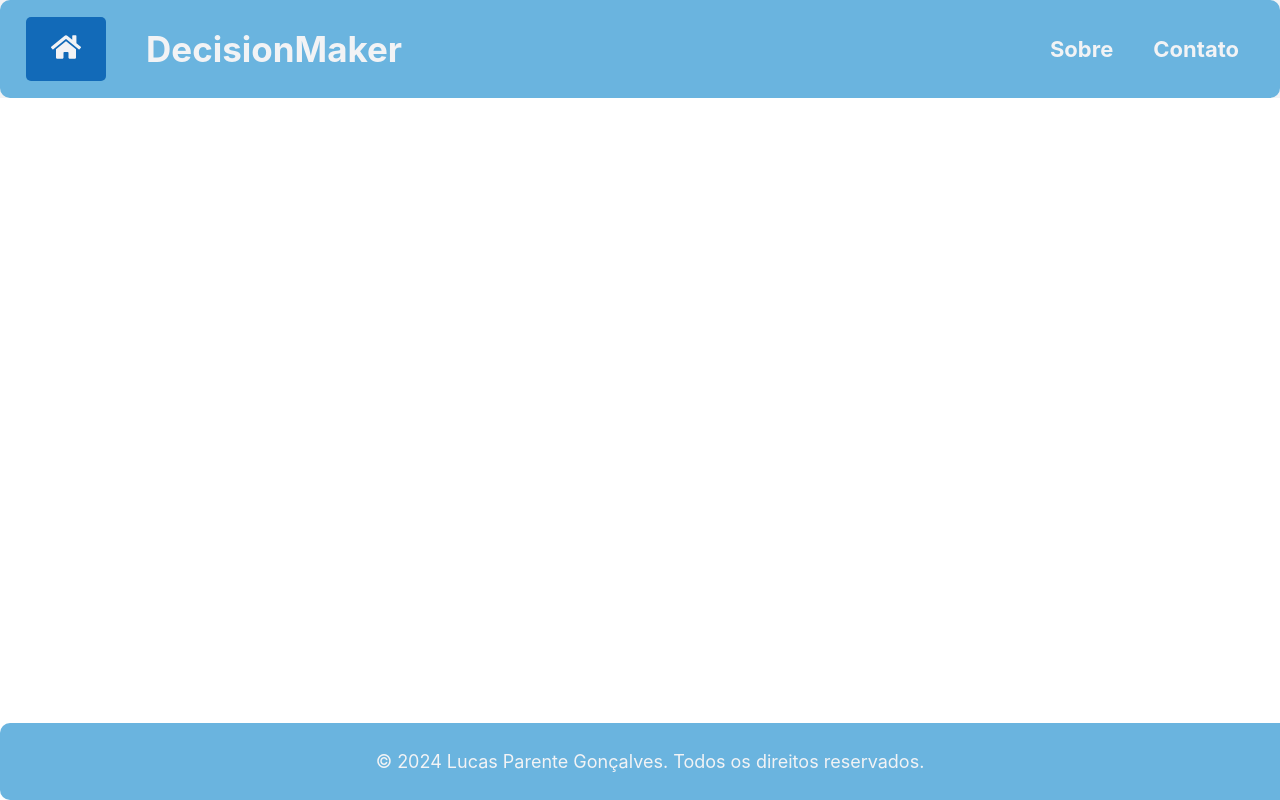
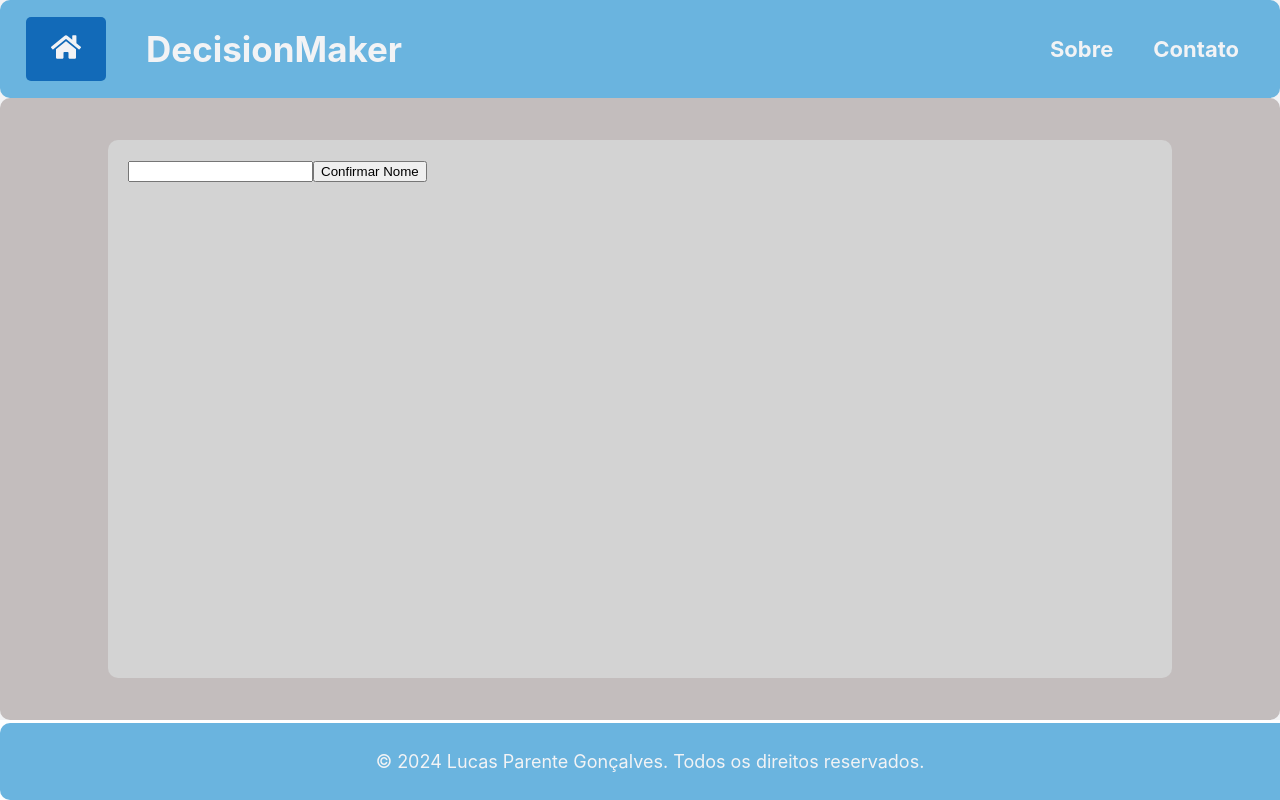
Before and after one commit to lucasparente1808/calc-ahp, a React (Create React App) app: page /AhpClassico in a window 1280 px wide. Built offline with nearby package versions, Linux system fonts and the light colour scheme.

Commit message:
feat:BoxName

```diff
--- /dev/null
+++ b/src/components/BoxAhp/box-ahp.css
@@ -0,0 +1,17 @@
+.box-ahp {
+    background-color: rgb(195, 189, 189);
+    width: 100%;
+    height: calc(100vh - 5rem - 6.125rem);
+    border-radius: 0.625rem;
+    display: flex;
+    justify-content: center;
+    align-items: center;
+}
+
+.container-ahp {
+    background-color: lightgrey;
+    width: 80%;
+    height: 80%;
+    padding: 1.25rem;
+    border-radius: 0.625rem;
+}
--- /dev/null
+++ b/src/components/BoxAhp/index.js
@@ -0,0 +1,15 @@
+import React, { useState } from 'react';
+import './box-ahp.css';
+import BoxName from '../BoxName/index';
+
+const BoxAhp = () => {
+    return (
+        <div className='box-ahp'>
+            <div className='container-ahp' >
+                <BoxName/>
+            </div>
+        </div>
+    );
+};
+
+export default BoxAhp;
--- a/src/components/BoxHome/box-home.css
+++ b/src/components/BoxHome/box-home.css
@@ -1,8 +1,8 @@
 .box-home {
     background-color: rgb(195, 189, 189);
     width: 100%;
-    height: calc(100vh - 80px - 98px);
-    border-radius: 10px;
+    height: calc(100vh - 5rem - 6.125rem);
+    border-radius: 0.625rem;
     display: flex;
     justify-content: center;
     align-items: center;
@@ -12,14 +12,14 @@
     background-color: lightgrey;
     width: 80%;
     height: 80%;
-    padding: 20px;
-    border-radius: 10px;
+    padding: 1.25rem;
+    border-radius: 0.625rem;
 }
 
 .texto-home {
     display: flex;
     justify-content: center;
-    font-size: 18px;
+    font-size: 1.375rem;
     font-weight: bold;
 }
 
@@ -32,17 +32,25 @@
 
 .metodos-ahp a button {
     border-radius: 50%;
-    height: 7rem;
-    width: 10rem;
-    font-size: 18px;
+    height: 10rem;
+    width: 15rem;
+    font-size: 1.375rem;
     font-weight: bold;
     background-color: #126ab8;
     color: #f2f3f5;
     border: none;
-    margin-right: 10px;
-    margin-left: 10px;
+    margin-right: 2.5rem;
+    margin-left: 2.5rem;
     cursor: pointer;
     transition: background-color 0.3s ease;
+}
+
+.metodos-ahp a button:disabled {
+    background-color: darkgrey;
+}
+
+a.disabled {
+    pointer-events: none;
 }
 
 .metodos-ahp button:hover {
--- a/src/components/BoxHome/index.js
+++ b/src/components/BoxHome/index.js
@@ -8,10 +8,18 @@ const BoxHome = () => {
                 <span className='texto-home' >Métodos de Apoio a Decisão</span>
                 <div className='metodos-ahp'>
                     <a href='/AhpClassico'>
-                        <button> AHP Clássico </button>   {/* Crie novos butões com os novos metodos AHP*/}
+                        <button> AHP Clássico </button>
+                    </a>
+                    <a className='disabled' href='/AhpEmGrupo'>
+                        <button disabled> AHP Em Grupo </button>
+                    </a>
+                    <a className='disabled' href='/AhpFuzzy'>
+                        <button disabled> AHP Fuzzy </button>
+                    </a>
+                    <a className='disabled' href='/AhpRating'>
+                        <button disabled> AHP Rantings </button>
                     </a>
                 </div>
-
             </div>
         </div>
     );
--- /dev/null
+++ b/src/components/BoxName/index.js
@@ -0,0 +1,31 @@
+import React, { useState } from 'react';
+import './box-name.css';
+
+const BoxName = () => {
+    const [nomeAnalise, setNomeAnalise] = useState('');
+    const [inputTemp, setInputTemp] = useState(''); // estado temporário para o input
+
+    const confirmarNome = () => {
+        setNomeAnalise(inputTemp); // atualiza nomeAnalise com o valor de inputTemp quando o botão é clicado
+    };
+
+    return (
+        <>
+        {nomeAnalise && <h2>{nomeAnalise}</h2>}
+        {nomeAnalise ? (
+            <button>Próximo</button>
+        ) : (
+            <div className='input-text'>
+                <input
+                    type="text"
+                    value={inputTemp}
+                    onChange={(e) => setInputTemp(e.target.value)} // atualiza inputTemp quando o input muda
+                />
+                <button onClick={confirmarNome}>Confirmar Nome</button>
+            </div>
+        )}
+        </>
+    );
+};
+
+export default BoxName;
--- a/src/pages/AhpClassico/index.js
+++ b/src/pages/AhpClassico/index.js
@@ -1,12 +1,14 @@
 import React from 'react';
 import Menu from '../../components/Menu/index';
 import Footer from '../../components/Footer/index';
+import BoxAhp from '../../components/BoxAhp';
 
 
 function AhpClassico() {
   return (
     <div>
       <Menu />
+      <BoxAhp />
       {/* Outros componentes da HomePage vão aqui */}
       <Footer />
     </div>
```
Also changed, not shown: src/components/BoxName/box-name.css (added).
